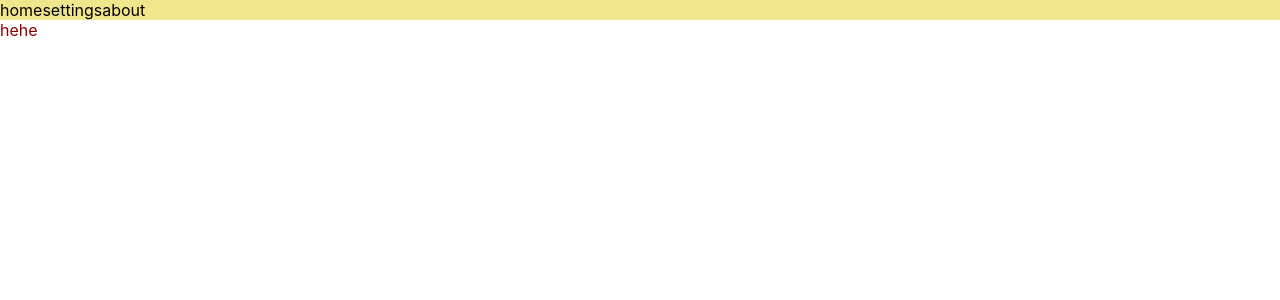
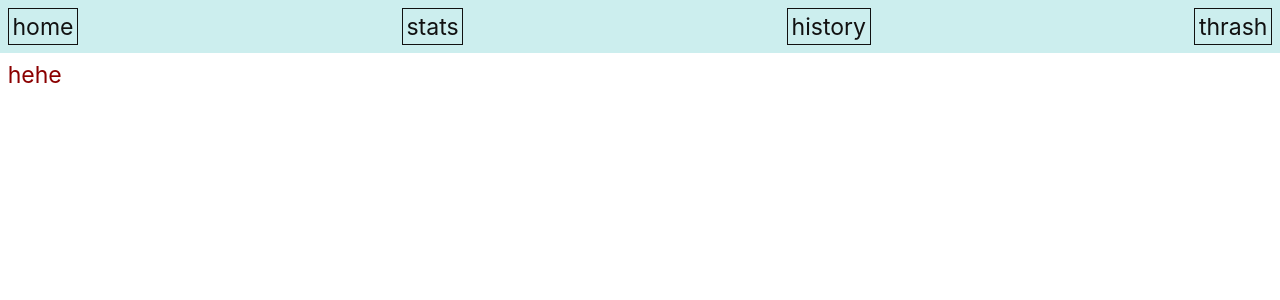
Before and after one commit to aleksandr-kiliushin/finances-backend, a Next.js app in the folder client/: page / in a window 1280 px wide. Shown: the top 300 px of the page. Built offline with nearby package versions, Linux system fonts and the light colour scheme.

Commit message:
n3: add header and layout

```diff
--- a/client/components/layout.tsx
+++ b/client/components/layout.tsx
@@ -1,11 +1,16 @@
 import React, { ReactNode } from 'react'
+
+// components
 import Navbar from '#components/navbar'
+
+// styles
+import s from '#styles/layout.module.css'
 
 export default function Layout({ children }: IProps) {
 	return (
 		<>
 			<Navbar />
-			<main>{children}</main>
+			<main className={s.Layout}>{children}</main>
 		</>
 	)
 }
--- a/client/components/navbar.tsx
+++ b/client/components/navbar.tsx
@@ -4,24 +4,26 @@ import React from 'react'
 import Link from 'next/link'
 
 // styles
-import s from '#styles/Navbar.module.css'
+import s from '#styles/navbar.module.css'
 
 export default function Header() {
 	return (
 		<nav className={s.Navbar}>
-			<div className={s.Sections}>
-				<Link href="/">
-					<a className={s.SectionLink}>home</a>
-				</Link>
+			<Link href="/">
+				<a className={s.Link}>home</a>
+			</Link>
 
-				<Link href="/settings">
-					<a className={s.SectionLink}>settings</a>
-				</Link>
+			<Link href="/stats">
+				<a className={s.Link}>stats</a>
+			</Link>
 
-				<Link href="/about">
-					<a className={s.SectionLink}>about</a>
-				</Link>
-			</div>
+			<Link href="/history">
+				<a className={s.Link}>history</a>
+			</Link>
+
+			<Link href="/thrash">
+				<a className={s.Link}>thrash</a>
+			</Link>
 		</nav>
 	)
 }
--- a/client/pages/index.tsx
+++ b/client/pages/index.tsx
@@ -1,4 +1,4 @@
-import s from '#styles/Home.module.css'
+import s from '#styles/home.module.css'
 
 export default function Home() {
 	return <div className={s.Container}>hehe</div>
--- a/client/styles/Navbar.module.css
+++ /dev/null
@@ -1,3 +0,0 @@
-.Navbar {
-	background-color: khaki;
-}
--- a/client/styles/globals.css
+++ b/client/styles/globals.css
@@ -8,6 +8,7 @@ body {
 
 * {
 	box-sizing: border-box;
+	font-size: 1.2rem;
 }
 
 a {
--- /dev/null
+++ b/client/styles/layout.module.css
@@ -0,0 +1,3 @@
+.Layout {
+	padding: 0.4rem;
+}
--- /dev/null
+++ b/client/styles/navbar.module.css
@@ -0,0 +1,16 @@
+.Navbar {
+	display: grid;
+	align-items: center;
+	justify-content: space-between;
+	padding: 0.4rem;
+	background-color: #cee;
+	grid-auto-flow: column;
+}
+
+.Link {
+	width: fit-content;
+	padding: 0.2rem;
+	border: 1px solid #111;
+	font-size: 1.2rem;
+	color: #111;
+}
```
Also changed, not shown: client/styles/home.module.css (renamed from client/styles/Home.module.css).
